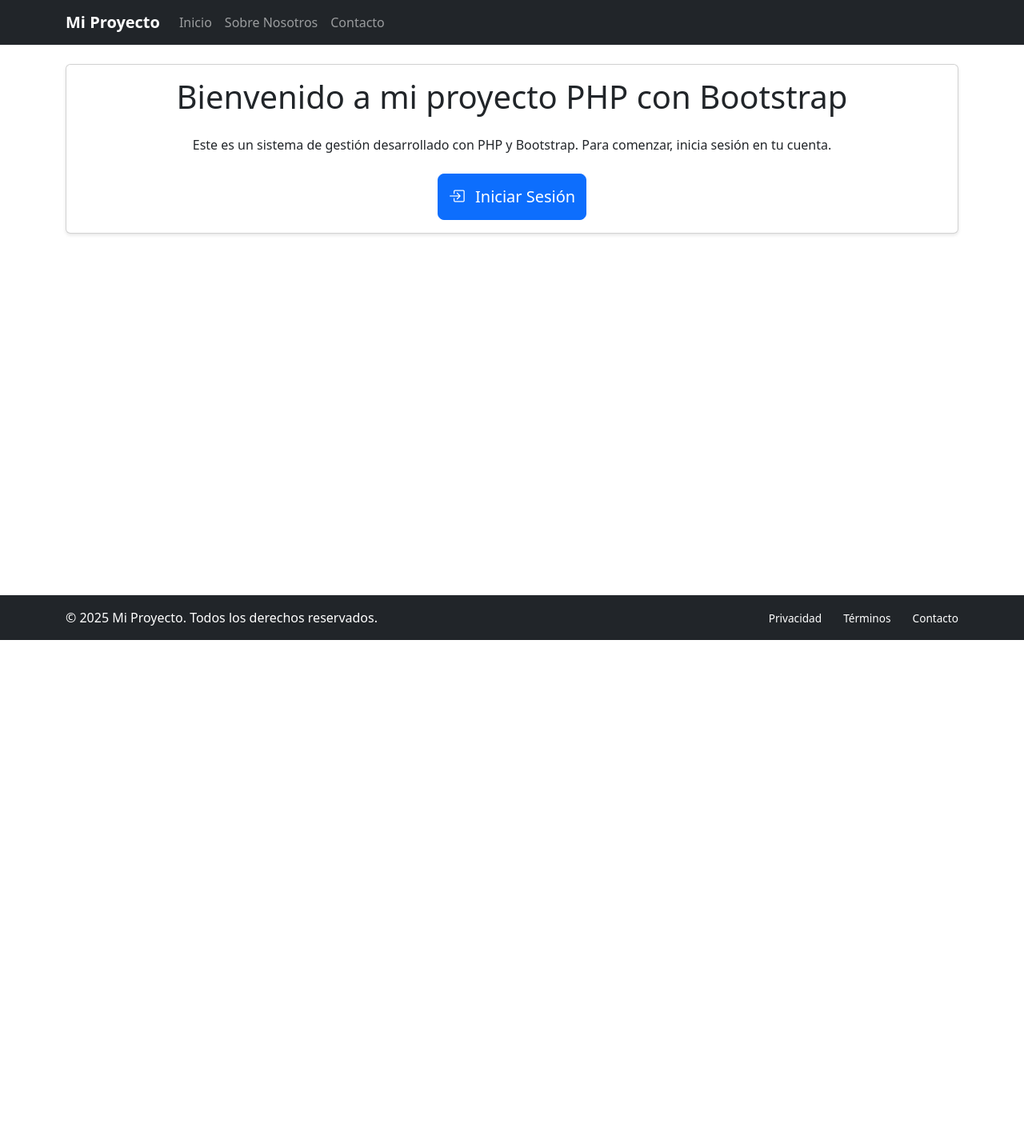
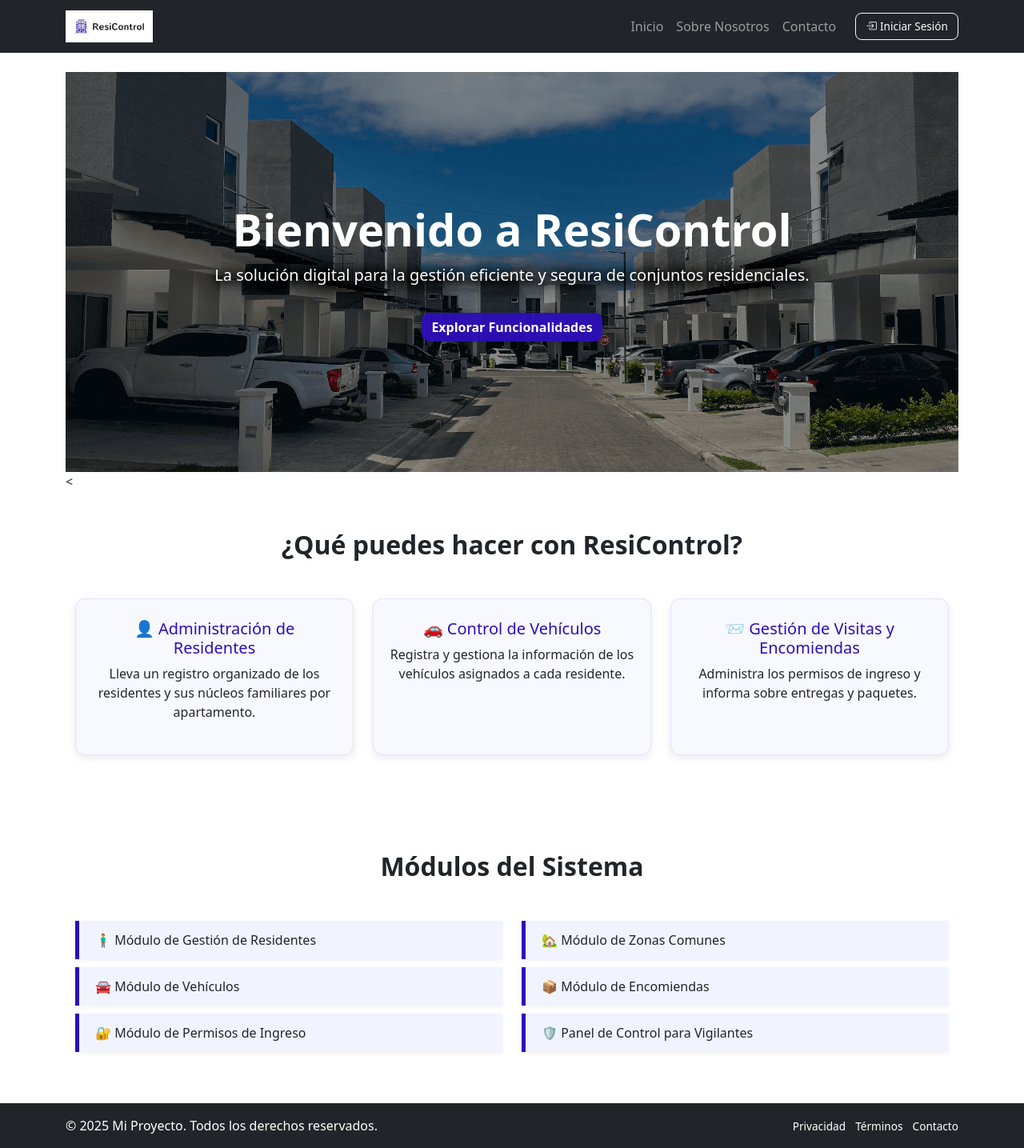
Before and after one commit to sofiaenciso20/ResiControl, a PHP site: page / in a window 1280 px wide. Shown: the whole page at 80% size. Before the commit the page ends 800 px from the top, so only its background shows below. Run offline with PHP 8.4, Linux system fonts and the light colour scheme.

Commit message:
cuarto commit

```diff
--- a/public/css/style.css
+++ b/public/css/style.css
@@ -1,55 +1,112 @@
-/* Estilos para estilos generales */
-body{
-    min-width: 100vh;
-    display: flex;
-    flex-direction: column;
-}
-
-footer{
-    margin-top: auto;
-
-}
-
-/* Ejemplo de personalización de Bootstrap */
-.navbar-brand {
-    font-weight: bold;
-}
-
-.card {
-    box-shadow: 0 2px 4px rgba(0,0,0,0.1);
+/*estilos navbar*/
+.navbar-brand img {
+  height: 40px;       /* Altura controlada */
+  width: auto;        /* Para mantener la proporción natural */
+  object-fit: contain;
+  margin-right: 10px; /* Separación con el texto */
+  display: inline-block;
+  vertical-align: middle;
 }
 
 
-.card.shadow-sm {
-    border: none;
-    transition: transform 0.2s;
+.navbar-nav .nav-link.active {
+  font-weight: bold;
+  color: #ffffff !important;
 }
 
-.card.shadow-sm:hover {
-    transform: translateY(-5px);
+.btn-outline-light.btn-sm {
+  font-size: 0.85rem;
+  padding: 6px 12px;
+  border-radius: 8px;
 }
 
-.input-group-text {
-    background-color: #f8f9fa;
-    border-right: none;
+
+
+
+/*estilos index*/
+.hero-banner {
+  background-image: url('../assets/img/img.png'); /* Ruta real de tu imagen */
+  background-size: cover;
+  background-position: center;
+  background-repeat: no-repeat;
+  height: 500px;
+  position: relative;
+  display: flex;
+  align-items: center;
+  justify-content: center;
 }
 
-.input-group .form-control {
-    border-left: none;
+.hero-banner .overlay {
+  background: rgba(0, 0, 0, 0.45);
+  position: absolute;
+  top: 0;
+  left: 0;
+  width: 100%;
+  height: 100%;
 }
 
-.input-group .form-control:focus {
-    border-color: #dee2e6;
-    box-shadow: none;
+.hero-banner .container {
+  position: relative;
+  z-index: 1;
+  color: white;
 }
 
-.input-group .form-control:focus + .input-group-text {
-    border-color: #dee2e6;
+.feature-card {
+  background: #f8f9ff;
+  border-radius: 12px;
+  padding: 25px 20px;
+  box-shadow: 0 4px 12px rgba(0,0,0,0.08);
+  transition: 0.3s ease-in-out;
+  border: 1px solid #dee2ff;
 }
 
-.btn-primary {
-    padding: 0.8rem;
+.feature-card:hover {
+  transform: translateY(-5px);
+  background: #eef0ff;
 }
+
+.feature-card h5 {
+  color: #2d0eb8;
+}
+
+.btn-custom {
+  background: rgba(45,14,184,0.95);
+  color: #fff;
+  font-weight: bold;
+  border-radius: 10px;
+  border: none;
+  box-shadow: 0 2px 8px rgba(0,0,0,0.2);
+  transition: background 0.3s;
+}
+
+.btn-custom:hover {
+  background: #fff !important;
+  color: #2d0eb8 !important;
+  border: 2px solid #2d0eb8;
+}
+
+/* Estilos para la lista de módulos */
+.list-modulos {
+  list-style: none;
+  padding-left: 0;
+}
+
+.list-modulos li {
+  padding: 12px 20px;
+  margin-bottom: 10px;
+  background: #f1f4ff;
+  border-left: 5px solid #2d0eb8;
+  box-shadow: 0 2px 6px rgba(0,0,0,0.05);
+  transition: 0.2s;
+}
+
+.list-modulos li:hover {
+  background: #e3e9ff;
+}
+
+
+
+
 
 /* estilos para login */
 body.body-login {
@@ -295,31 +389,23 @@ body.body-aboutme {
   letter-spacing: 1px;
 }
 
+/* Título principal grande */
 .big-title {
   font-size: 2rem;
   font-weight: bold;
   color: #000;
 }
 
+/* Botón morado personalizado */
 .btn-purple {
   background-color: #2d0eb8;
   color: white;
   border-radius: 8px;
   border: none;
   padding: 10px 20px;
+  transition: background-color 0.3s ease;
 }
 
 .btn-purple:hover {
   background-color: #24129c;
 }
-
-    footer {
-      background-color: #212529;
-      color: white;
-      padding: 20px;
-    }
-
-    footer a {
-      color: white;
-      margin-left: 15px;
-    }
--- a/public/index.php
+++ b/public/index.php
@@ -11,7 +11,7 @@ ini_set('display_errors', '1');
 date_default_timezone_set('America/Bogota');
 
 //variables para la pagina
-$titulo = 'mi proyecto PHP';
+$titulo = 'home';
 $pagina_actual = 'home';
 //contenido de la pagina
 ob_start();
--- a/public/login.php
+++ b/public/login.php
@@ -18,7 +18,7 @@ session_start();
 $usuarios = [
     [
         'email' => 'encisogarciaelisabetsofia@gmail.com',
-        'password' => 'admin12',
+        'password' => 'admin1234',
         'role' => 'admin'
     ],
     [
--- a/views/components/home.php
+++ b/views/components/home.php
@@ -1,14 +1,65 @@
-<div class="row">
-    <div class="col-md-12">
-        <div class="card">
-            <div class="card-body text-center">
-                <h1 class="card-title mb-4">Bienvenido a mi proyecto PHP con Bootstrap</h1>
-                <p class="card-text mb-4">Este es un sistema de gestión desarrollado con PHP y Bootstrap. Para comenzar, inicia sesión en tu cuenta.</p>
-                <a href="/login.php" class="btn btn-primary btn-lg">
-                    <i class="bi bi-box-arrow-in-right me-2"></i>
-Iniciar Sesión
-                </a>
-            </div>
-        </div>
+<div class="body-home">
+
+  <!-- Banner con imagen de fondo -->
+  <section class="hero-banner">
+    <div class="overlay"></div>
+    <div class="container text-center">
+      <h1 class="display-4 fw-bold">Bienvenido a ResiControl</h1>
+      <p class="lead" style="text-shadow: 4px 4px 16px #000, 0 0 12px #000, 2px 2px 10px #000, 0 0 20px #000, 0 0 30px #000;">
+        La solución digital para la gestión eficiente y segura de conjuntos residenciales.
+      </p>
+      <a href="#funcionalidades" class="btn btn-custom mt-3">
+        Explorar Funcionalidades
+      </a>
     </div>
+  </section>
+
+  <!-- Funcionalidades -->
+  <<section id="funcionalidades" class="container py-5">
+  <h2 class="text-center mb-5 fw-bold">¿Qué puedes hacer con ResiControl?</h2>
+  <div class="row text-center">
+    <div class="col-md-4 mb-4 d-flex">
+      <div class="feature-card w-100">
+        <h5>👤 Administración de Residentes</h5>
+        <p>Lleva un registro organizado de los residentes y sus núcleos familiares por apartamento.</p>
+      </div>
+    </div>
+    <div class="col-md-4 mb-4 d-flex">
+      <div class="feature-card w-100">
+        <h5>🚗 Control de Vehículos</h5>
+        <p>Registra y gestiona la información de los vehículos asignados a cada residente.</p>
+      </div>
+    </div>
+    <div class="col-md-4 mb-4 d-flex">
+      <div class="feature-card w-100">
+        <h5>📨 Gestión de Visitas y Encomiendas</h5>
+        <p>Administra los permisos de ingreso y informa sobre entregas y paquetes.</p>
+      </div>
+    </div>
+  </div>
+</section>
+
+
+
+  <!-- Módulos del Sistema -->
+  <section id="modulos" class="container py-5">
+    <h2 class="text-center mb-5 fw-bold">Módulos del Sistema</h2>
+    <div class="row">
+      <div class="col-md-6">
+        <ul class="list-modulos">
+          <li>🧍‍♂️ Módulo de Gestión de Residentes</li>
+          <li>🚘 Módulo de Vehículos</li>
+          <li>🔐 Módulo de Permisos de Ingreso</li>
+        </ul>
+      </div>
+      <div class="col-md-6">
+        <ul class="list-modulos">
+          <li>🏡 Módulo de Zonas Comunes</li>
+          <li>📦 Módulo de Encomiendas</li>
+          <li>🛡️ Panel de Control para Vigilantes</li>
+        </ul>
+      </div>
+    </div>
+  </section>
+
 </div>
--- a/views/components/navbar.php
+++ b/views/components/navbar.php
@@ -1,11 +1,19 @@
-<nav class="navbar navbar-expand-lg navbar-dark bg-dark">
+<nav class="navbar navbar-expand-lg navbar-dark bg-dark py-2">
   <div class="container">
-        <a class="navbar-brand" href="#">Mi Proyecto</a>
+    <!-- Logo con imagen -->
+    <a class="navbar-brand d-flex align-items-center" href="/">
+      <img src="assets/img/logo2.jpg" alt="ResiControl Logo" width="35" height="35" class="me-2">
+
+    </a>
+
+    <!-- Botón responsive -->
     <button class="navbar-toggler" type="button" data-bs-toggle="collapse" data-bs-target="#navbarNav">
       <span class="navbar-toggler-icon"></span>
     </button>
+
+    <!-- Navegación -->
     <div class="collapse navbar-collapse" id="navbarNav">
-            <ul class="navbar-nav">
+      <ul class="navbar-nav ms-auto me-3">
         <li class="nav-item">
           <a class="nav-link <?php echo ($pagina_actual ?? '') === 'inicio' ? 'active' : ''; ?>" href="/">Inicio</a>
         </li>
@@ -16,6 +24,11 @@
           <a class="nav-link <?php echo ($pagina_actual ?? '') === 'contacto' ? 'active' : ''; ?>" href="/contacto">Contacto</a>
         </li>
       </ul>
+
+      <!-- Botón Iniciar Sesión -->
+      <a href="/login.php" class="btn btn-outline-light btn-sm d-flex align-items-center">
+        <i class="bi bi-box-arrow-in-right me-1"></i> Iniciar Sesión
+      </a>
     </div>
   </div>
 </nav>
```
Also changed, not shown: other parts of public/css/style.css (+45 -8 lines), public/dashboard.php (+1 -23 lines), views/components/dashboard.php (added, +20 -0 lines), views/components/login.php (+1 -6 lines), views/components/sobre_nosotros.php (+8 -5 lines), public/assets/img/logo2.jpg (added). Lines whose indentation alone changed are shown as unchanged.
